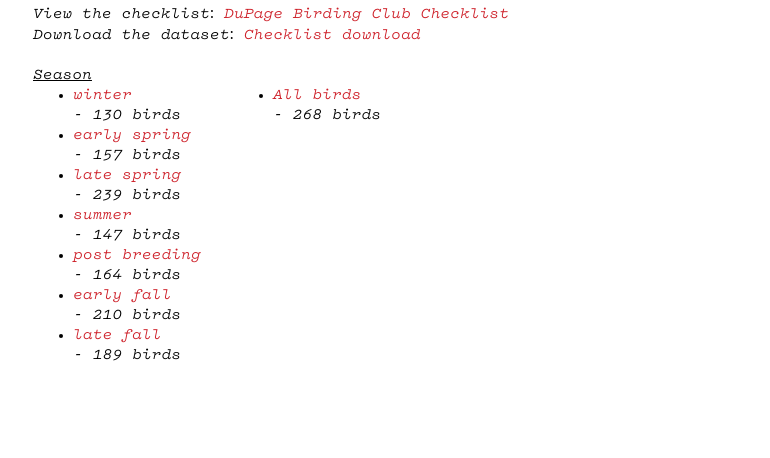
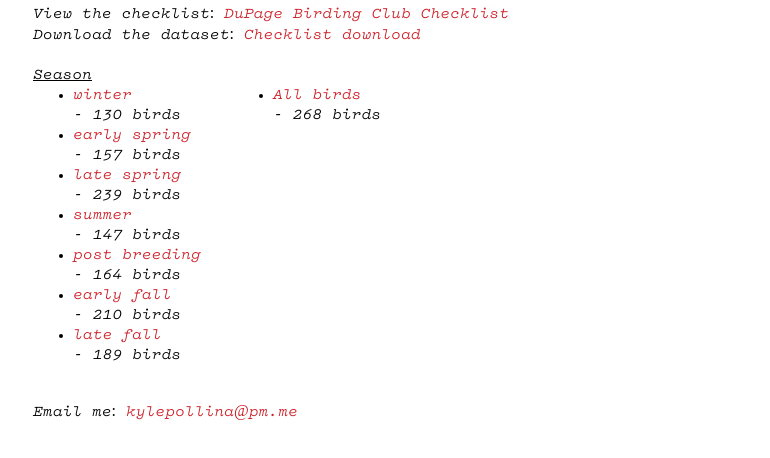
Before and after one commit to kylepollina/wildlife, a plain HTML site: page dbc-checklist/index.html in a window 1280 px wide. Shown: the part 106-564 px from the top of the page, without its empty margins (227-997 px from the left). Drawn offline with Linux system fonts and the light colour scheme.

Commit message:
Add email link

```diff
--- a/dbc-checklist/index.html
+++ b/dbc-checklist/index.html
@@ -47,6 +47,9 @@
 
           </div>
 
+          <br>
+          Email me: <a href='mailto:kylepollina@pm.me'>kylepollina@pm.me</a>
+
         </div>
       </div>
     </div>
```
